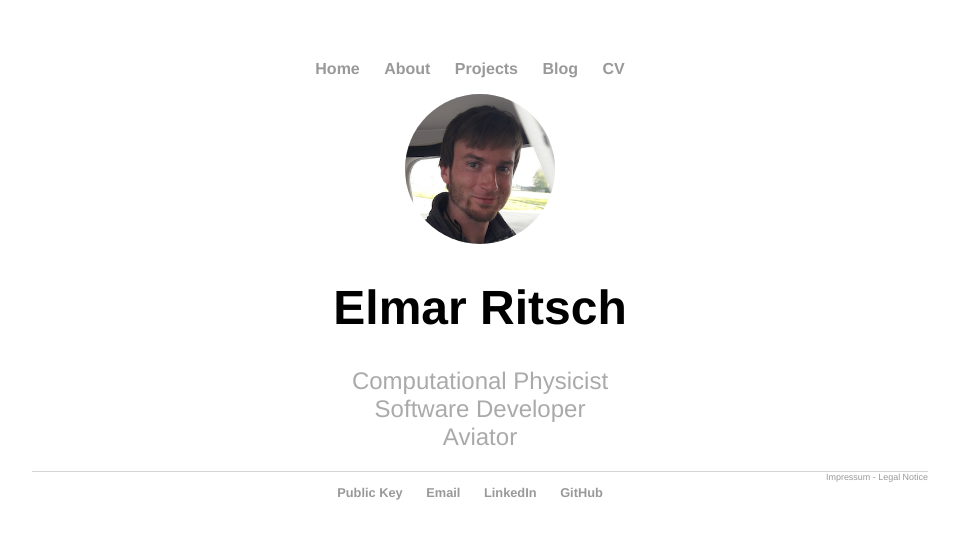
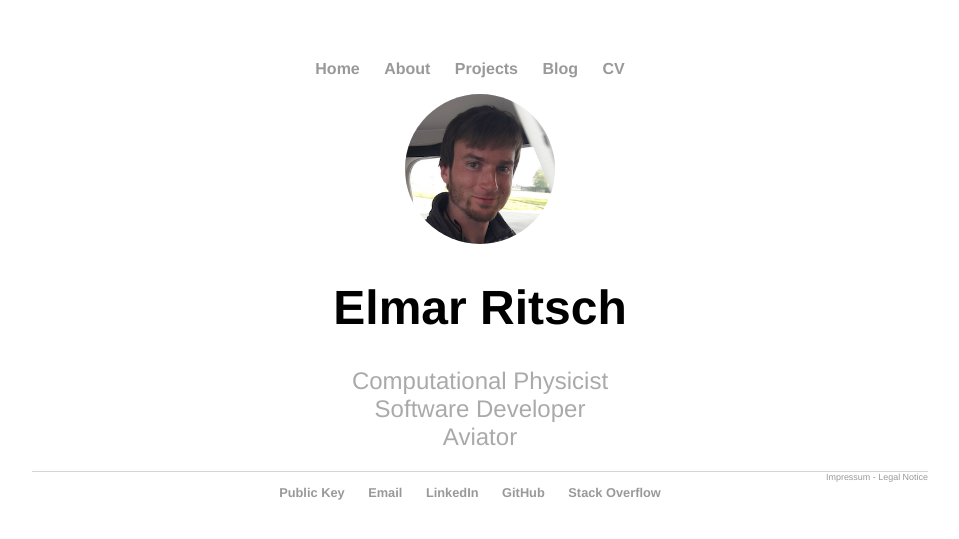
Before and after one commit to elritsch/elritsch.github.io, a Jekyll site: the page built from index.html, in a window 1280 px wide. Shown: the top 539 px of the page, without its empty margins (160-1119 px from the left). Built offline with Jekyll 4.4.1, drawn with Linux system fonts in a browser that asks for light colours.

Commit message:
Add link to Stack Overflow profile

```diff
--- a/_layouts/base.html
+++ b/_layouts/base.html
@@ -27,6 +27,7 @@
 				<li><a href="mailto:elmar@ritsch.io">Email</a></li>
 				<li><a href="https://www.linkedin.com/in/elmar-ritsch">LinkedIn</a></li>
 				<li><a href="https://github.com/elritsch">GitHub</a></li>
+				<li><a href="https://stackoverflow.com/users/8914060/elmar">Stack Overflow</a></li>
 			</ul>
 		</footer>
 	</body>
```
